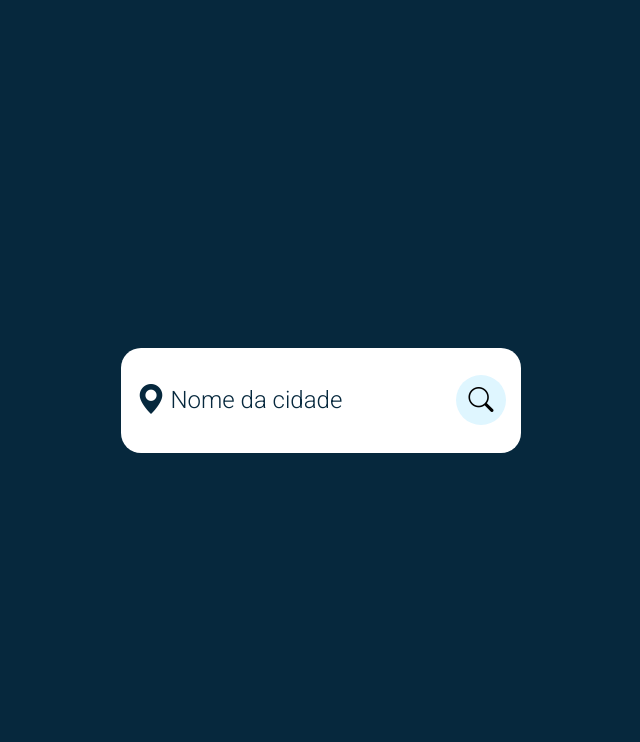
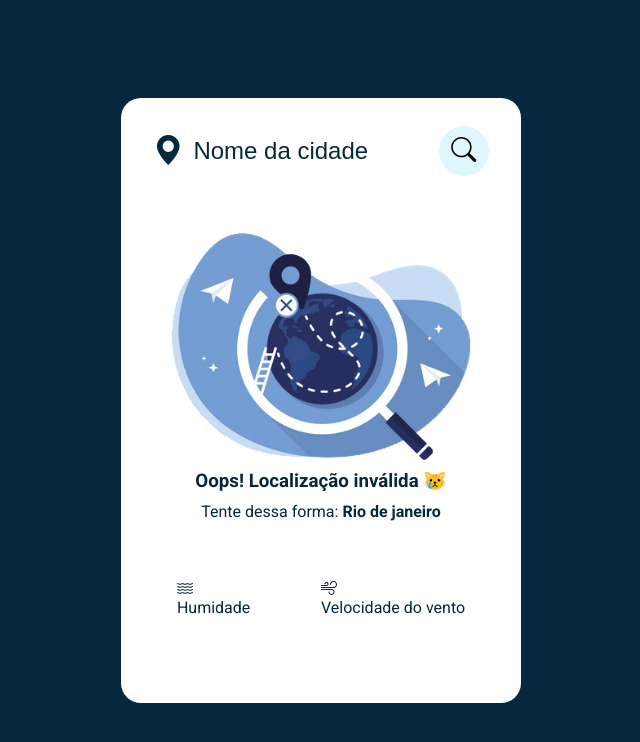
Before and after one commit to DenisonEsteves/weather-app, a plain HTML site: page index.html in a window 1280 px wide. Shown: the whole page, without its empty margins (319-959 px from the left). Drawn offline with nearby package versions, Linux system fonts and the light colour scheme.

Commit message:
Weather box and weather details in progress

```diff
--- a/index.html
+++ b/index.html
@@ -14,10 +14,36 @@
                 <i class="bi bi-geo-alt-fill"></i>
             </div>
             <div class="container__searchBox__cityName">
-                <input type="text" placeholder="Nome da cidade"/>
+                <input type="text" placeholder="Nome da cidade" id="cityName"/>
             </div>
             <div class="container__searchBox__searchButton">
-                <button type="button"><i class="bi bi-search"></i></button>
+                <button type="button" id="searchButton"><i class="bi bi-search"></i></button>
+            </div>
+        </div>
+        <div class="container__notFound">
+            <img src="./images/404.png" alt="Localização inválida">
+            <h3>Oops! Localização inválida 😿</h3>
+            <p>Tente dessa forma: <span style="font-weight: bold">Rio de janeiro</span></p>
+        </div>
+        <div class="container__weatherBox">
+            <img src="">
+            <p class="container__weatherBox__temperature"></p>
+            <p class="container__weatherBox__description"></p>
+        </div>
+        <div class="container__weatherDetails">
+            <div class="container__weatherDetails__humidity">
+                <div class="container__weatherDetails__text">
+                    <i class="bi bi-water"></i>
+                    <span></span>
+                    <p>Humidade</p>
+                </div>
+            </div>
+            <div class="conteiner__watherDetails__wind">
+                <div class="container__weatherDetails__text"></div>
+                    <i class="bi bi-wind"></i>
+                    <span></span>
+                    <p>Velocidade do vento</p>
+                </div>
             </div>
         </div>
     </div>
--- a/style.css
+++ b/style.css
@@ -1,31 +1,40 @@
 @import url('https://fonts.googleapis.com/css2?family=Roboto:ital,wght@0,100;0,300;0,400;0,500;0,700;0,900;1,100;1,300;1,400;1,500;1,700;1,900&display=swap');
+
+*{
+    margin: 0;
+    padding: 0;
+    border: 0;
+    outline: none;
+    box-sizing: border-box;
+}
 
 body{
     background-color: #06283d;
     display: flex;
     justify-content: center;
     align-items: center;
-    min-height: 100vh;
-    min-width: 100vw;
-    margin: 0;
-    padding: 0;
+    height: 100vh;
 }
 
 .container{
-    height: 105px;
+    height: 605px;
     width: 400px;
     border-radius: 20px;
     background-color: #ffffff;
     display: flex;
     justify-content: center;
-    align-items: center;
+    flex-wrap: wrap;
+    align-items: flex-start;
+    padding: 28px 32px;
+    color: #06283d;
+    font-family: "Roboto", sans-serif;
 }
 
 .container__searchBox{
     width: 100%;
-    margin: 15px;
     display: flex;
-    justify-content: space-between;
+    justify-content: space-around;
+    gap: 10px;
     height: min-content;
 }
 
@@ -38,8 +47,6 @@ body{
 .container__searchBox__cityName input{
     border: none;
     outline: none;
-    color: #06283d;
-    font-family: "Roboto", sans-serif;
     font-weight: 500;
     font-size: 24px;
     text-transform: uppercase;
@@ -47,13 +54,14 @@ body{
 
 .container__searchBox__cityName{
     align-self: center;
+    cursor: pointer;
+    width: 70%;
 }
 
 .container__searchBox__cityName input::placeholder{
     border: none;
     color: #06283d;
-    font-family: "Roboto", sans-serif;
-    font-weight: 300;
+    font-weight: 400;
     font-size: 24px;
     text-transform: none;
 }
@@ -65,8 +73,34 @@ body{
     width: 50px;
     height: 50px;
     font-size: 25px;
+    cursor: pointer;
+    transition: 0.4s ease;
 }
+
+.container__searchBox__searchButton button:hover{
+    background-color: #06283d;
+    color: #ffffff;
+}
+
 
 .container__searchBox__searchButton{
     align-self: center;
 }
+
+.container__notFound{
+    display: flex;
+    flex-wrap: wrap;
+    justify-content: center;
+    flex-direction: column;
+    row-gap: 10px;
+    text-align: center;
+}
+
+.container__notFound img{
+    width: 300px;
+}
+
+.container__weatherDetails{
+    display: grid;
+    grid-template-columns: 1fr 1fr;
+}
```
